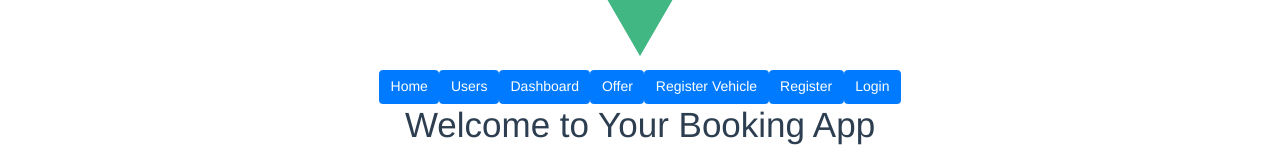
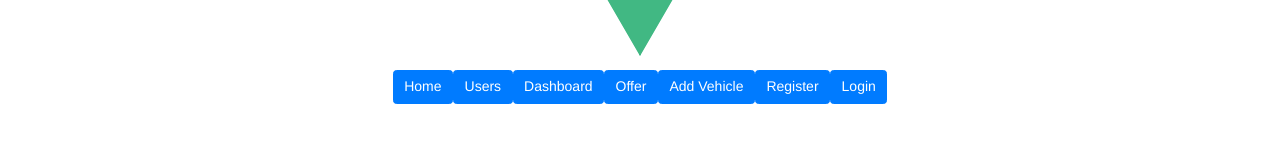
Before and after one commit to DevDemba/api-node-test, a Vue app in the folder Front/vue-project/: page / in a window 1280 px wide. Shown: the part 135-291 px from the top of the page. Built offline with nearby package versions, Linux system fonts and the light colour scheme.

Commit message:
update code

```diff
--- a/Front/vue-project/src/App.vue
+++ b/Front/vue-project/src/App.vue
@@ -8,7 +8,7 @@
       <router-link :to="{ name:'Users' }"><b-button variant="primary">Users</b-button></router-link>
       <router-link :to="{ name:'Dashboard'}"><b-button variant="primary">Dashboard</b-button></router-link>
       <router-link :to="{ name:'Offer'}"><b-button variant="primary">Offer</b-button></router-link>
-      <router-link :to="{ name:'RegisterVehicle' }"><b-button variant="primary">Register Vehicle</b-button></router-link>
+      <router-link :to="{ name:'RegisterVehicle' }"><b-button variant="primary">Add Vehicle</b-button></router-link>
       <router-link v-if="!authenticated" :to="{ name:'Register' }"><b-button variant="primary">Register</b-button></router-link>
       <router-link v-if="!authenticated" :to="{ name:'Login' }"><b-button variant="primary">Login</b-button></router-link>
       <router-link v-if="authenticated" to="/login" v-on:click.native="logout()" replace><b-button variant="danger" >Logout</b-button></router-link>
@@ -36,7 +36,7 @@
         .then((response) => {
           localStorage.removeItem('user', response.data.user)
           localStorage.removeItem('jwt', response.data.token)
-          this.authenticated = false;
+           this.authenticated = false;
           router.push('/')
         })
     },
@@ -44,7 +44,7 @@
       this.authenticated = status;
     }
   },
-  beforeRouteUpdate() {
+  mounted() {
     // if(localStorage.getItem('jwt') !== null){
     //   this.localStorage = true;
     //   console.log('helllo')
--- a/Front/vue-project/src/components/Register.vue
+++ b/Front/vue-project/src/components/Register.vue
@@ -82,9 +82,8 @@
             console.error(error)
           })
       } else {
-        this.password = ''
-        this.passwordConfirm = ''
-
+        this.password = '';
+        this.passwordConfirm = '';
         return alert('Passwords do not match')
       }
     }
```
